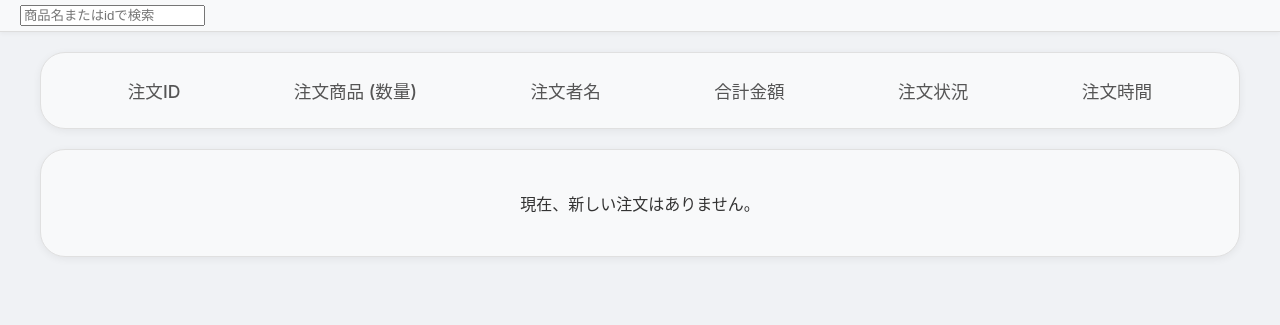
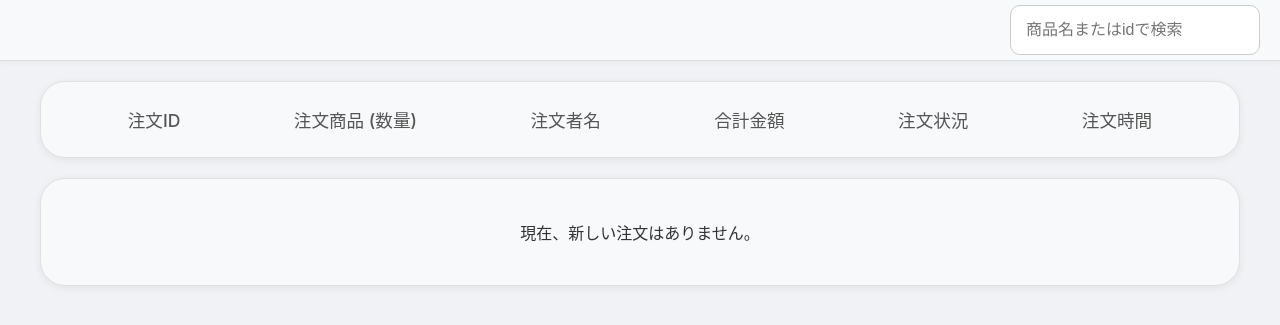
Before and after one commit to s2422092/DS_hakka, a Flask app: page /stores/order-list in a window 1280 px wide. Shown: the part 141-466 px from the top of the page. Run offline with Flask 3, Linux system fonts and the light colour scheme; data comes from the database, SQL or seed files in the repository.

Commit message:
検索はまだできない

```diff
--- a/static/css/stores_detail.css
+++ b/static/css/stores_detail.css
@@ -388,3 +388,15 @@ body {
     border-radius: 10px; /* 角の丸みを調整 */
     box-sizing: border-box; /* パディングを含めた総幅を使う */
 }
+
+/* 注文リストページの検索欄 */
+.sub-navigation input[type="search"] {
+    width: 250px; /* 横幅を広げる */
+    padding: 15px; /* 内側の余白を増やして高さを調整 */
+    font-size: 1.0em; /* フォントサイズを大きくする */
+    border: 1px solid #ccc; /* ボーダーラインを維持 */
+    border-radius: 10px; /* 角の丸みを調整 */
+    box-sizing: border-box; /* パディングを含めた総幅を使う */
+    margin-left: auto; /* 右側に移動させる */
+
+}
```
